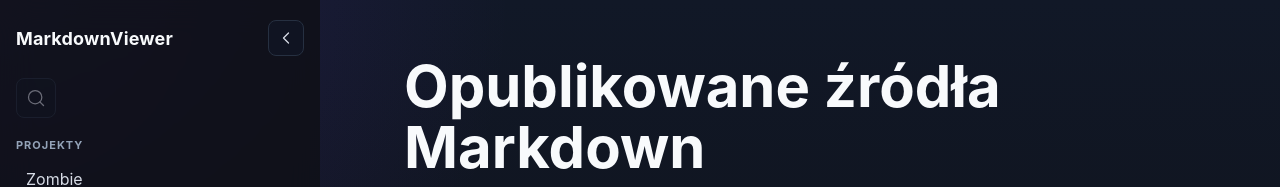
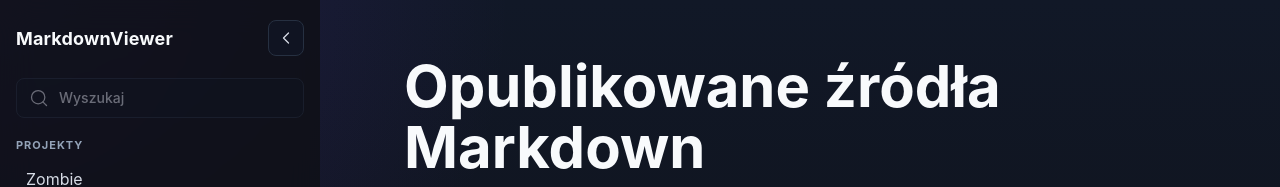
Before and after one commit to mrzewnicki/MarkdownViewer, a React (Vite) app: page / in a window 1280 px wide. Shown: the top 187 px of the page. Built offline with nearby package versions, Linux system fonts and the light colour scheme.

Commit message:
Corrections

```diff
--- a/src/components/SearchDialog.tsx
+++ b/src/components/SearchDialog.tsx
@@ -68,7 +68,7 @@ export function SearchDialog({ project, open, onClose }: SearchDialogProps) {
             Szukaj
           </h2>
           <p id={descId} className="search-dialog-hint">
-            Filtruj po nazwie pliku, tagach w frontmatterze lub treści strony. Wyniki uaktualniają się w trakcie
+            Filtruj po nazwie pliku, tagach lub treści strony.
             wpisywania.
           </p>
           <input
--- a/src/components/Sidebar.tsx
+++ b/src/components/Sidebar.tsx
@@ -34,9 +34,12 @@ export function Sidebar({ activeProject, onOpenSearch, onCloseSidebar }: Sidebar
           onClick={onOpenSearch}
           disabled={!activeProject}
           title={activeProject ? 'Szukaj (Shift+F)' : 'Wybierz projekt, aby włączyć wyszukiwanie'}
-          aria-label="Szukaj"
+          aria-label={
+            activeProject ? 'Wyszukaj' : 'Wybierz projekt, aby włączyć wyszukiwanie'
+          }
         >
           <SearchIcon />
+          <span className="search-icon-button-label">Wyszukaj</span>
         </button>
       </div>
 
--- a/src/index.css
+++ b/src/index.css
@@ -879,15 +879,26 @@ button {
 .search-icon-button {
   display: inline-flex;
   align-items: center;
-  justify-content: center;
-  width: 40px;
-  height: 40px;
-  padding: 0;
+  justify-content: flex-start;
+  gap: 10px;
+  width: 100%;
+  min-height: 40px;
+  padding: 8px 12px;
   border: 1px solid var(--border);
   border-radius: 8px;
   background: rgba(17, 22, 35, 0.9);
   color: var(--text);
+  font-size: 14px;
+  font-weight: 500;
   cursor: pointer;
+}
+
+.search-icon-button svg {
+  flex-shrink: 0;
+}
+
+.search-icon-button-label {
+  line-height: 1.2;
 }
 
 .search-icon-button:hover:not(:disabled) {
```
